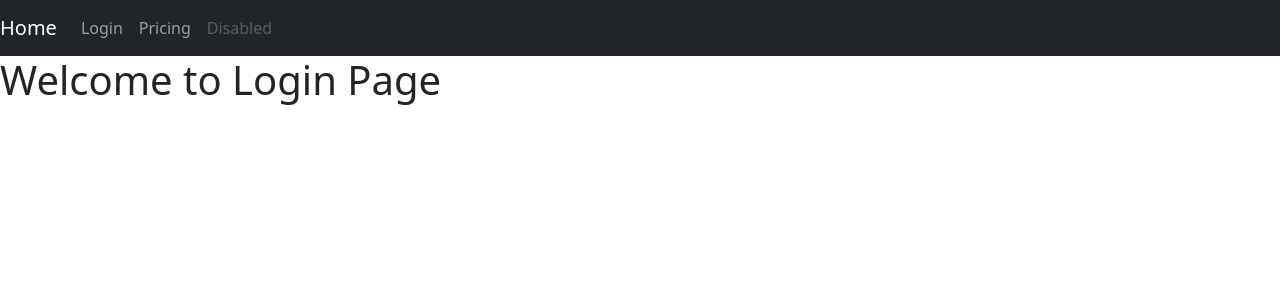
After one commit to kobefrancque/stock_notification_app, a Flask app: page /login in a window 1280 px wide. The commit adds this page. Shown: the top 300 px of the page. Run offline with Flask 3, Linux system fonts and the light colour scheme.

Commit message:
Add login page + navbar link to the page

```diff
--- a/app.py
+++ b/app.py
@@ -20,6 +20,10 @@ class Users():
 def index():
     return render_template('index.html')
 
+@app.route('/login')
+def login():
+    return render_template('login.html')
+
 if __name__ == '__main__':
     with app.app_context():
         db.create_all()
--- a/templates/base.html
+++ b/templates/base.html
@@ -23,7 +23,7 @@
         <div class="collapse navbar-collapse" id="navbarNav">
             <ul class="navbar-nav">
             <li class="nav-item">
-                <a class="nav-link" href="#">Features</a>
+                <a class="nav-link" href="{{ url_for('login') }}">Login</a>
             </li>
             <li class="nav-item">
                 <a class="nav-link" href="#">Pricing</a>
--- /dev/null
+++ b/templates/login.html
@@ -0,0 +1,9 @@
+{% extends 'base.html' %}
+
+{% block title %}
+Login Page
+{% endblock %}
+
+{% block content %}
+<h1>Welcome to Login Page</h1>
+{% endblock %}
```
